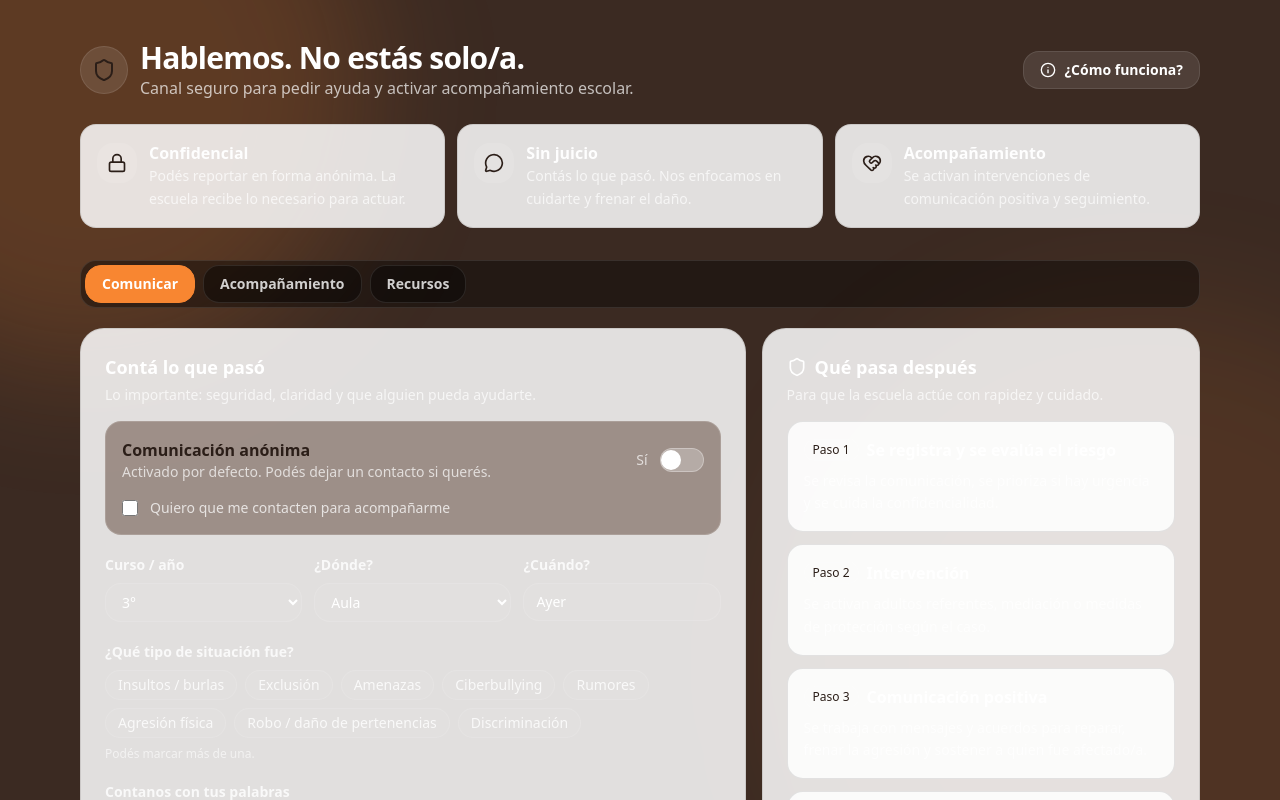
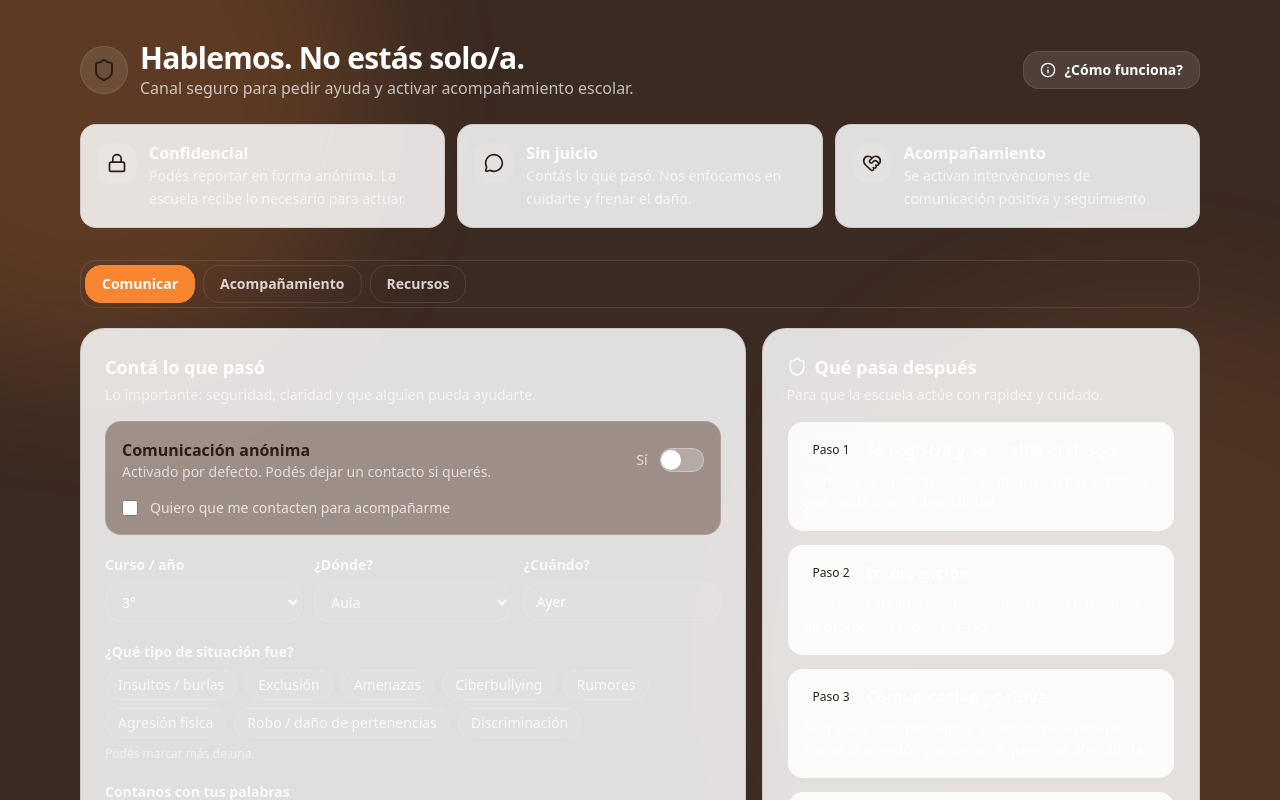
Before and after one commit to AndreaRocca/cerobullying, a React (Vite) app: page / in a window 1280 px wide. Shown: the top 800 px of the page. Built offline with nearby package versions, Linux system fonts and the light colour scheme.

Commit message:
Add files via upload
26? ....

```diff
--- a/src/App.jsx
+++ b/src/App.jsx
@@ -208,7 +208,7 @@ function TabsTrigger({ value, className = "", children }) {
         "rounded-2xl px-4 py-2 text-sm font-semibold border transition",
 active
   ? "bg-[#F88631] text-white border-[#F88631]"
-  : "bg-black/40 border-white/10 text-white/80 hover:bg-black/30",
+  : "[#7c5a5a] border-white/10 text-white/80 hover:bg-black/30",
         className
       )}
     >
@@ -446,7 +446,7 @@ Hablemos. No estás solo/a.</div>
 
         <main className="mt-8">
           <Tabs defaultValue="reportar">
-            <TabsList className={cn("rounded-2xl p-1", "bg-black/40 border border-white/10")}>
+            <TabsList className={cn("rounded-2xl p-1", "[#7c5a5a] border border-white/10")}>
               <TabsTrigger value="reportar">Comunicar</TabsTrigger>
               <TabsTrigger value="acompanamiento">Acompañamiento</TabsTrigger>
               <TabsTrigger value="recursos">Recursos</TabsTrigger>
```
